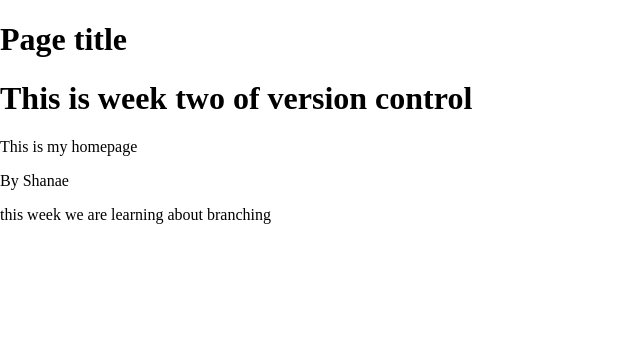
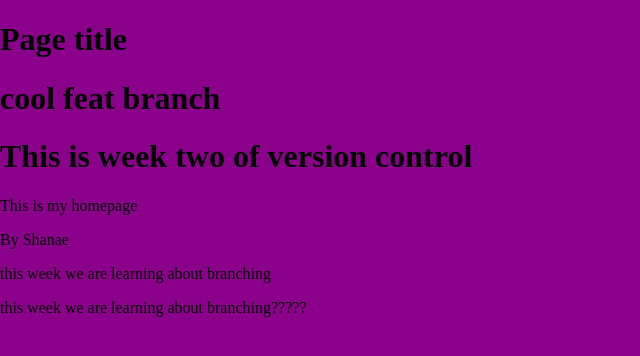
Before and after one commit to SLaPean123456789/vcwk1website, a plain HTML site: page index.html in a window 1280 px wide. Shown: the whole page, without its empty margins (0-640 px from the left). Drawn offline with nearby package versions, Linux system fonts and the light colour scheme.

Commit message:
<p>this week we are learning about branching</p>

```diff
--- a/_css/main.css
+++ b/_css/main.css
@@ -8,6 +8,7 @@ html {
   -webkit-text-size-adjust: 100%;
 }
 html, body  {
+    background-color: darkmagenta;
 	margin: 0;
 }
 /* Correct `block` display not defined in IE 8/9.*/
--- a/index.html
+++ b/index.html
@@ -19,10 +19,13 @@
     <nav id="pageNav">
     </nav>
     <main>
+        <h1>cool feat branch</h1>
+
         <h1>This is week two of version control</h1>
         <p>This is my homepage</p>
         <p>By Shanae</p>
         <p>this week we are learning about branching</p>
+        <p>this week we are learning about branching?????</p>
     </main>
     <footer>
     </footer>
```
